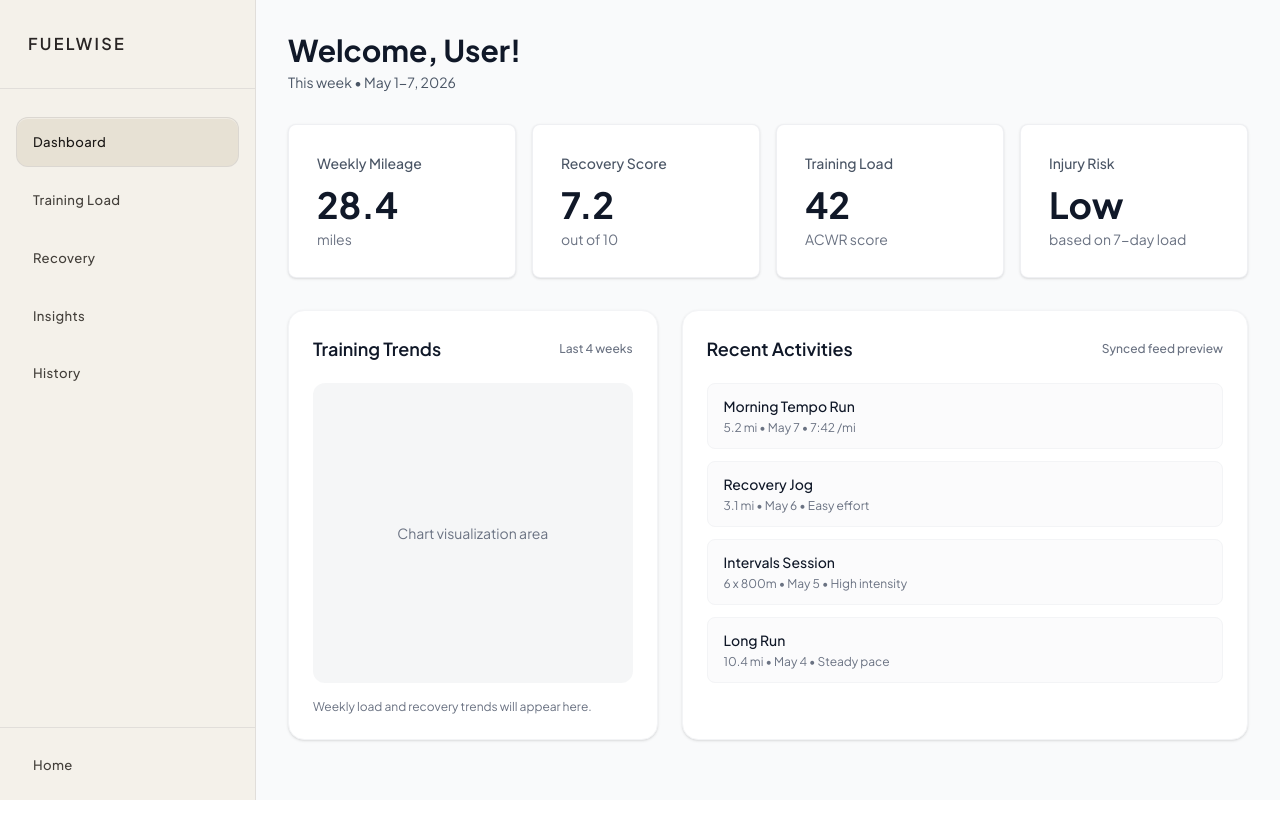
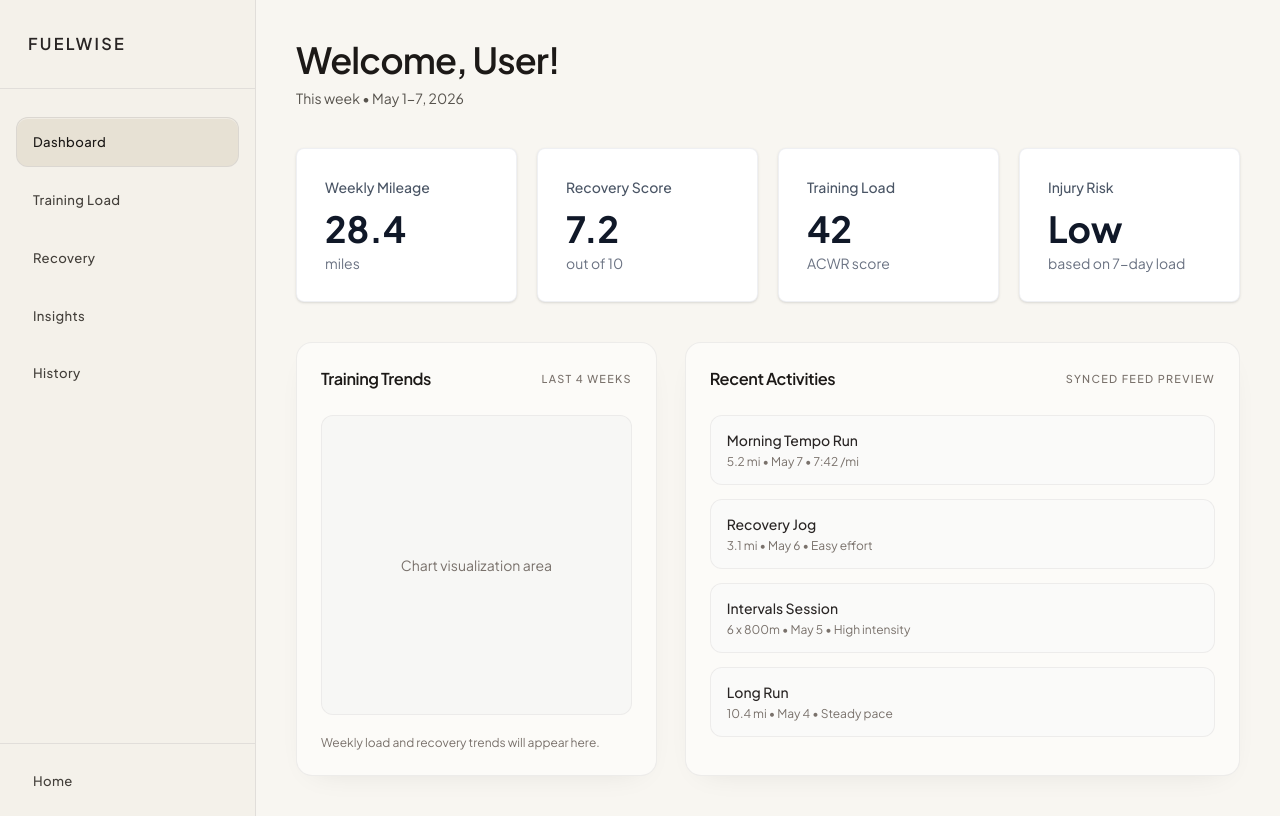
Before and after one commit to zstem001hz-droid/fuelwise-health, a React (Vite) app: page /dashboard in a window 1280 px wide. Built offline with nearby package versions, Linux system fonts and the light colour scheme.

Commit message:
style(dashboard): align main content surfaces with homepage editorial design tokens

```diff
--- a/src/pages/DashboardPage.tsx
+++ b/src/pages/DashboardPage.tsx
@@ -95,18 +95,18 @@ export default function DashboardPage() {
       <Sidebar />
 
       {/* Main content area */}
-      <div className="flex-1 overflow-y-auto bg-gray-50 p-8">
+      <div className="flex-1 overflow-y-auto bg-[#F8F6F1] px-8 py-10 lg:px-10 lg:py-10">
         {/* Header section */}
-        <div className="mb-8">
-          <h1 className="text-3xl font-bold text-gray-900">Welcome, User!</h1>
-          <p className="mt-1 text-sm text-gray-600">
+        <div className="mb-10">
+          <h1 className="text-4xl font-semibold tracking-tight text-stone-900">Welcome, User!</h1>
+          <p className="mt-2 text-sm text-stone-600">
             {/* hardcoded data for debugging, will replace*/}
             This week • May 1-7, 2026
           </p>
         </div>
 
         {/* Quick metrics row (responsive: 1 -> 2 -> 4 columns) */}
-        <div className="mb-8 grid grid-cols-1 gap-4 md:grid-cols-2 lg:grid-cols-4">
+        <div className="mb-10 grid grid-cols-1 gap-5 md:grid-cols-2 lg:grid-cols-4">
           {statsData.map((stat) => (
             <StatCard
               key={stat.id}
@@ -118,47 +118,47 @@ export default function DashboardPage() {
         </div>
 
         {/* Lower dashboard area (40/60 split on large screens) */}
-        <div className="grid grid-cols-1 gap-6 lg:grid-cols-5">
+        <div className="grid grid-cols-1 gap-7 lg:grid-cols-5">
           {/* Left panel: reserved for future chart component */}
-          <section className="lg:col-span-2 rounded-2xl border border-gray-100 bg-white p-6 shadow-sm min-h-105">
-            <div className="mb-5 flex items-center justify-between">
-              <h2 className="text-lg font-semibold text-gray-900">
+          <section className="lg:col-span-2 min-h-105 rounded-2xl border border-stone-200/70 bg-[#FCFBF8] p-6 shadow-[0_10px_30px_-18px_rgba(28,25,23,0.12)]">
+            <div className="mb-6 flex items-center justify-between">
+              <h2 className="text-[1.02rem] font-semibold tracking-tight text-stone-900">
                 Training Trends
               </h2>
-              <span className="text-xs font-medium text-gray-500">
+              <span className="text-[0.68rem] font-medium uppercase tracking-[0.12em] text-stone-500">
                 Last 4 weeks
               </span>
             </div>
 
-            <div className="flex min-h-75 items-center justify-center rounded-xl bg-gray-100/80">
-              <p className="text-sm text-gray-500">Chart visualization area</p>
+            <div className="flex min-h-75 items-center justify-center rounded-xl border border-stone-200/70 bg-stone-100/70">
+              <p className="text-sm text-stone-500">Chart visualization area</p>
             </div>
 
-            <p className="mt-4 text-xs text-gray-500">
+            <p className="mt-5 text-xs text-stone-500">
               Weekly load and recovery trends will appear here.
             </p>
           </section>
 
           {/* Right panel: reserved for future Strava activity feed */}
-          <section className="lg:col-span-3 rounded-2xl border border-gray-100 bg-white p-6 shadow-sm min-h-105">
-            <div className="mb-5 flex items-center justify-between">
-              <h2 className="text-lg font-semibold text-gray-900">
+          <section className="lg:col-span-3 min-h-105 rounded-2xl border border-stone-200/70 bg-[#FCFBF8] p-6 shadow-[0_10px_30px_-18px_rgba(28,25,23,0.12)]">
+            <div className="mb-6 flex items-center justify-between">
+              <h2 className="text-[1.02rem] font-semibold tracking-tight text-stone-900">
                 Recent Activities
               </h2>
-              <span className="text-xs font-medium text-gray-500">
+              <span className="text-[0.68rem] font-medium uppercase tracking-[0.12em] text-stone-500">
                 Synced feed preview
               </span>
             </div>
 
-            <div className="flex flex-col gap-3">
+            <div className="flex flex-col gap-3.5">
               {/* Each row will map to one activity record from the API later. */}
               {activityFeedItems.map((item) => (
                 <article
                   key={item.id}
-                  className="rounded-lg border border-gray-100 bg-gray-50/70 px-4 py-3"
+                  className="rounded-xl border border-stone-200/70 bg-stone-50/85 px-4 py-3.5"
                 >
-                  <p className="text-sm font-medium text-gray-900">{item.name}</p>
-                  <p className="mt-1 text-xs text-gray-500">{item.meta}</p>
+                  <p className="text-sm font-medium text-stone-800">{item.name}</p>
+                  <p className="mt-1 text-xs text-stone-500">{item.meta}</p>
                 </article>
               ))}
             </div>
```
